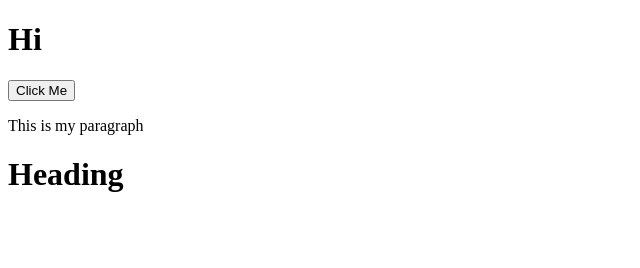
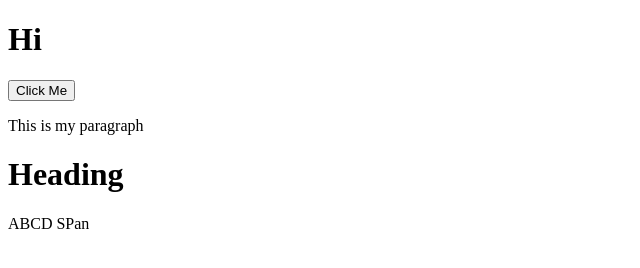
Before and after one commit to dnyaneshwarshetkar/sample-git-project, a plain HTML site: page index.html in a window 1280 px wide. Shown: the whole page, without its empty margins (0-640 px from the left). Drawn offline with Linux system fonts and the light colour scheme.

Commit message:
span added

```diff
--- a/index.html
+++ b/index.html
@@ -13,5 +13,6 @@
     <p>This is my paragraph</p>
 
     <h1> Heading</h1>
+    <span>ABCD SPan</span>
 </body>
 </html>
```
